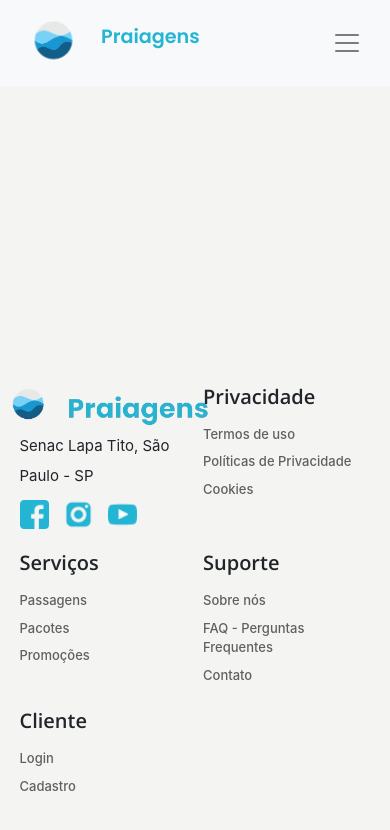
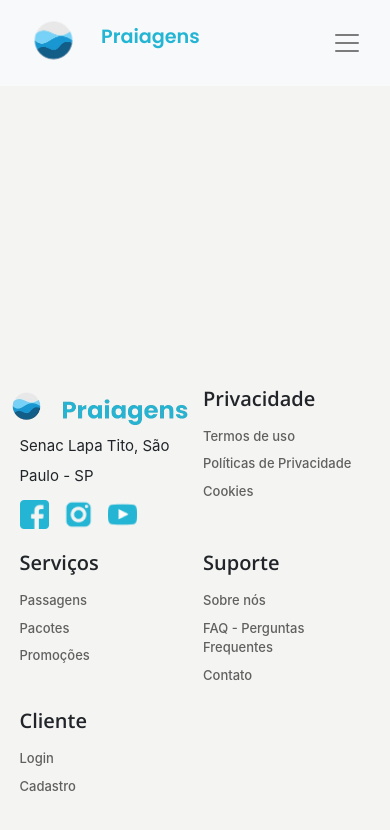
Before and after one commit to pamyszz/praiagens, a plain HTML site: page index.html in a window 390 px wide. Drawn offline with nearby package versions, Linux system fonts and the light colour scheme.

Commit message:
Update style.css

```diff
--- a/css/style.css
+++ b/css/style.css
@@ -378,7 +378,7 @@ footer{
     }
 
     .logo-img {
-        width: 24vh;
+        width: 21.5vh;
         height: auto;
         margin-left: -1vh;
         margin-bottom: -15px;
```
